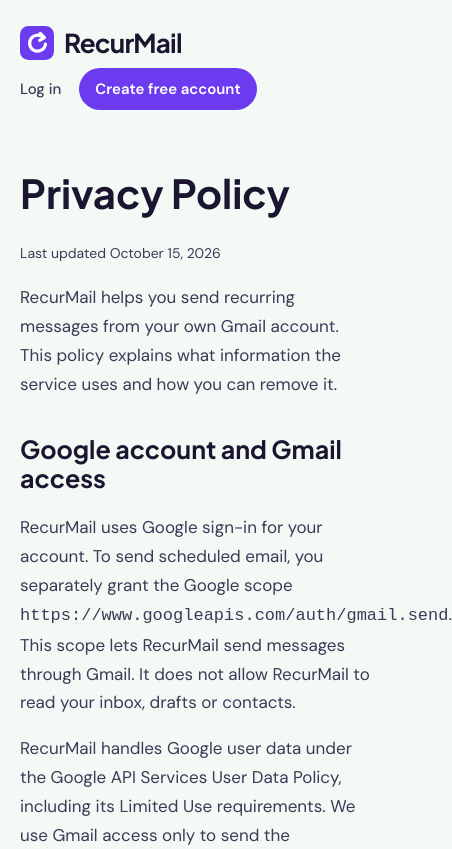
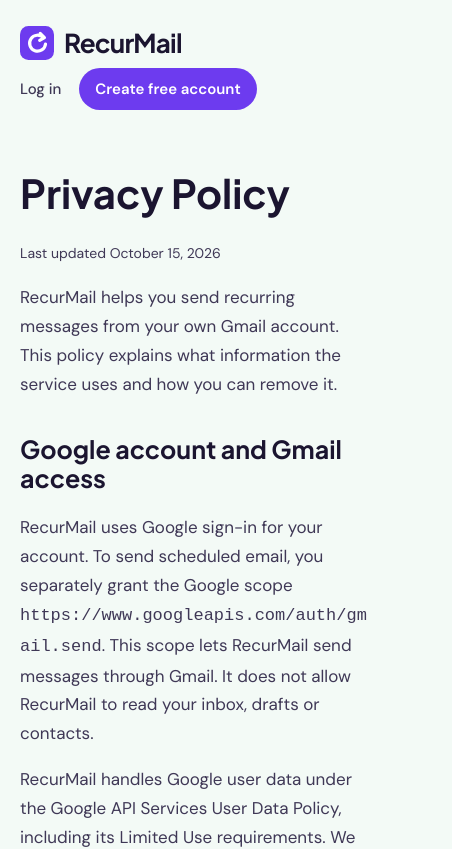
Before and after one commit to hassaans/recurmail, a Next.js app in the folder apps/web/: page /privacy in a window 390 px wide. Shown: the top 849 px of the page, 452 px wide, since content can reach past the window. Built offline with nearby package versions, Linux system fonts and the light colour scheme.

Commit message:
Wrap the Gmail scope URL so the privacy page fits phones (#18)
The privacy policy's <code>https://www.googleapis.com/auth/gmail.send</code>
could not break, so /privacy scrolled sideways by 76px at 375px. Let code
on legal pages wrap anywhere, and test that /privacy and /terms fit 375px
and 320px.

```diff
--- a/apps/web/components/LegalDocument.module.css
+++ b/apps/web/components/LegalDocument.module.css
@@ -88,6 +88,11 @@
   color: #fff;
 }
 
+/* Long URLs such as the Gmail scope must wrap on phones instead of widening the page. */
+.main code {
+  overflow-wrap: anywhere;
+}
+
 .main {
   width: min(100% - 40px, 840px);
   margin: 0 auto;
```
Also changed, not shown: 1 other file (tests, documents, lock files or other folders).
